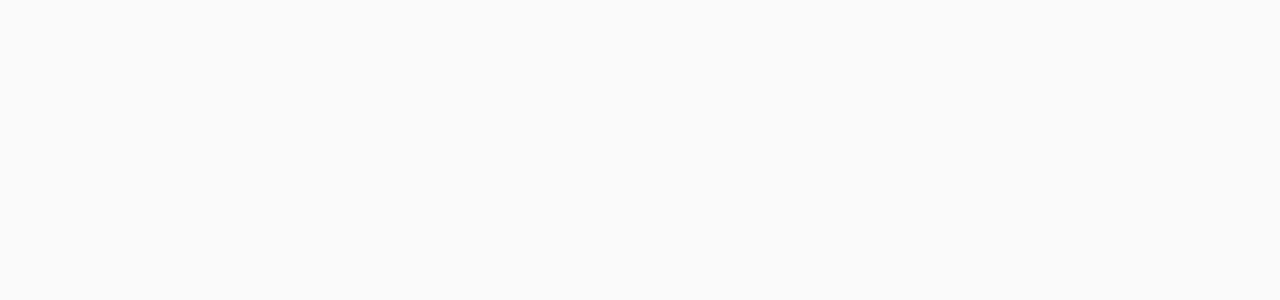
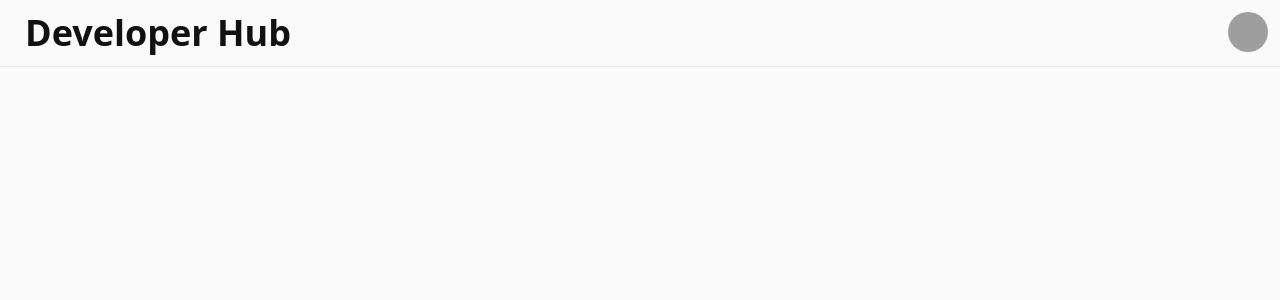
Before and after one commit to Ashik465/knowledge-cafe-react, a React (Vite) app: page / in a window 1280 px wide. Shown: the top 300 px of the page. Built offline with nearby package versions, Linux system fonts and the light colour scheme; grey boxes are pictures that could not be loaded.

Commit message:
header-component-done

```diff
--- a/src/App.jsx
+++ b/src/App.jsx
@@ -1,9 +1,10 @@
 import React from 'react';
+import Header from './components/Header/Header';
 
 const App = () => {
   return (
     <div>
-
+     <Header></Header>
     </div>
   );
 };
--- /dev/null
+++ b/src/components/Header/Header.jsx
@@ -0,0 +1,36 @@
+import React from 'react';
+
+const Header = () => {
+    return (
+        <div className='container mx-auto'>
+            <div className="navbar bg-base-100">
+  <div className="flex-1">
+    <a className="btn btn-ghost normal-case font-bold text-4xl text-[#111111]">Developer Hub</a>
+  </div>
+  <div className="flex-none">
+
+    <div className="dropdown dropdown-end">
+      <label tabIndex={0} className="btn btn-ghost btn-circle avatar">
+        <div className="w-10 rounded-full">
+          <img src="https://images.unsplash.com/photo-1570295999919-56ceb5ecca61?ixlib=rb-4.0.3&ixid=MnwxMjA3fDB8MHxwaG90by1wYWdlfHx8fGVufDB8fHx8&auto=format&fit=crop&w=580&q=80" />
+        </div>
+      </label>
+      <ul tabIndex={0} className="menu menu-compact dropdown-content mt-3 p-2 shadow bg-base-100 rounded-box w-52">
+        <li>
+          <a className="justify-between">
+            Profile
+            <span className="badge">New</span>
+          </a>
+        </li>
+        <li><a>Settings</a></li>
+        <li><a>Logout</a></li>
+      </ul>
+    </div>
+  </div>
+</div>
+<hr />
+        </div>
+    );
+};
+
+export default Header;
```
